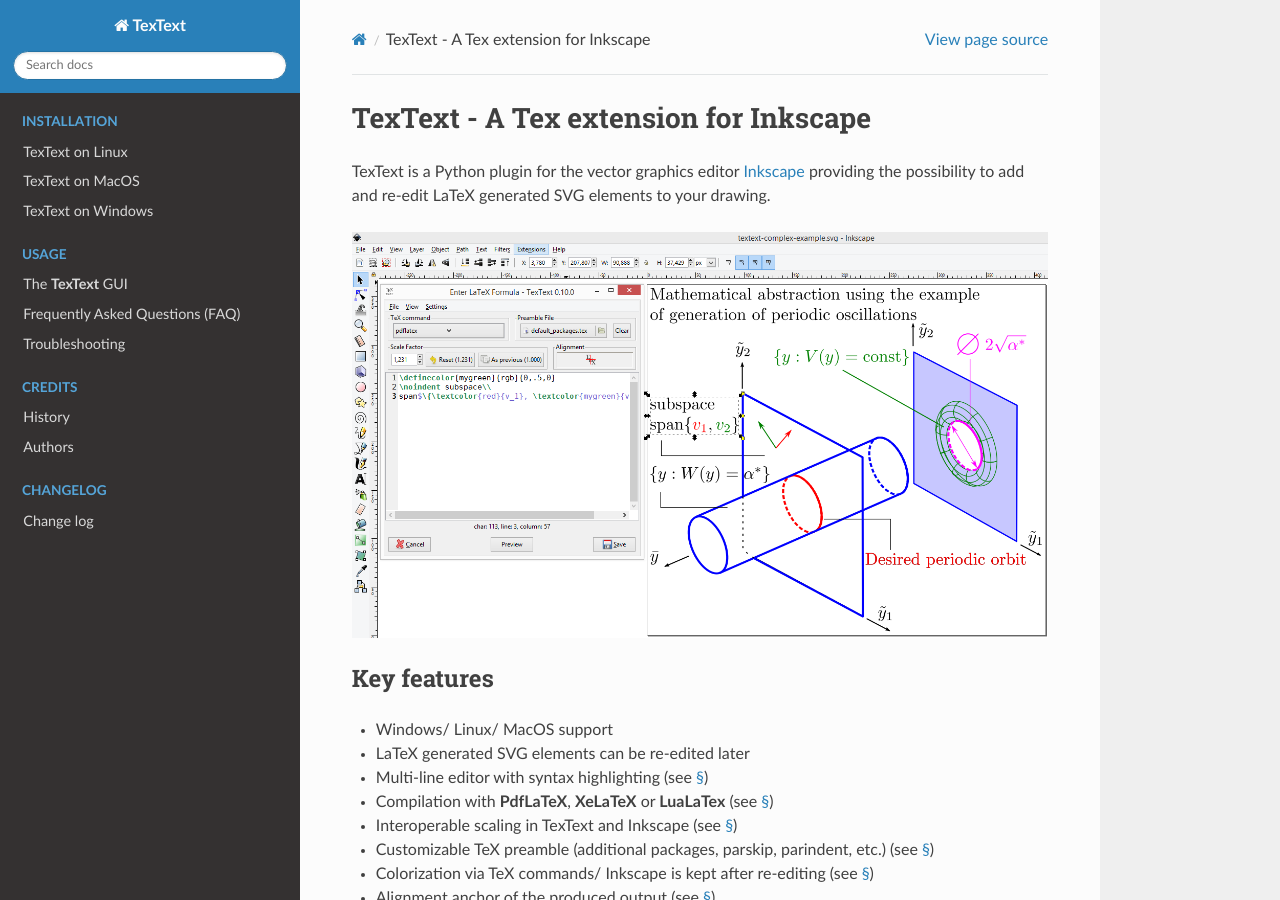
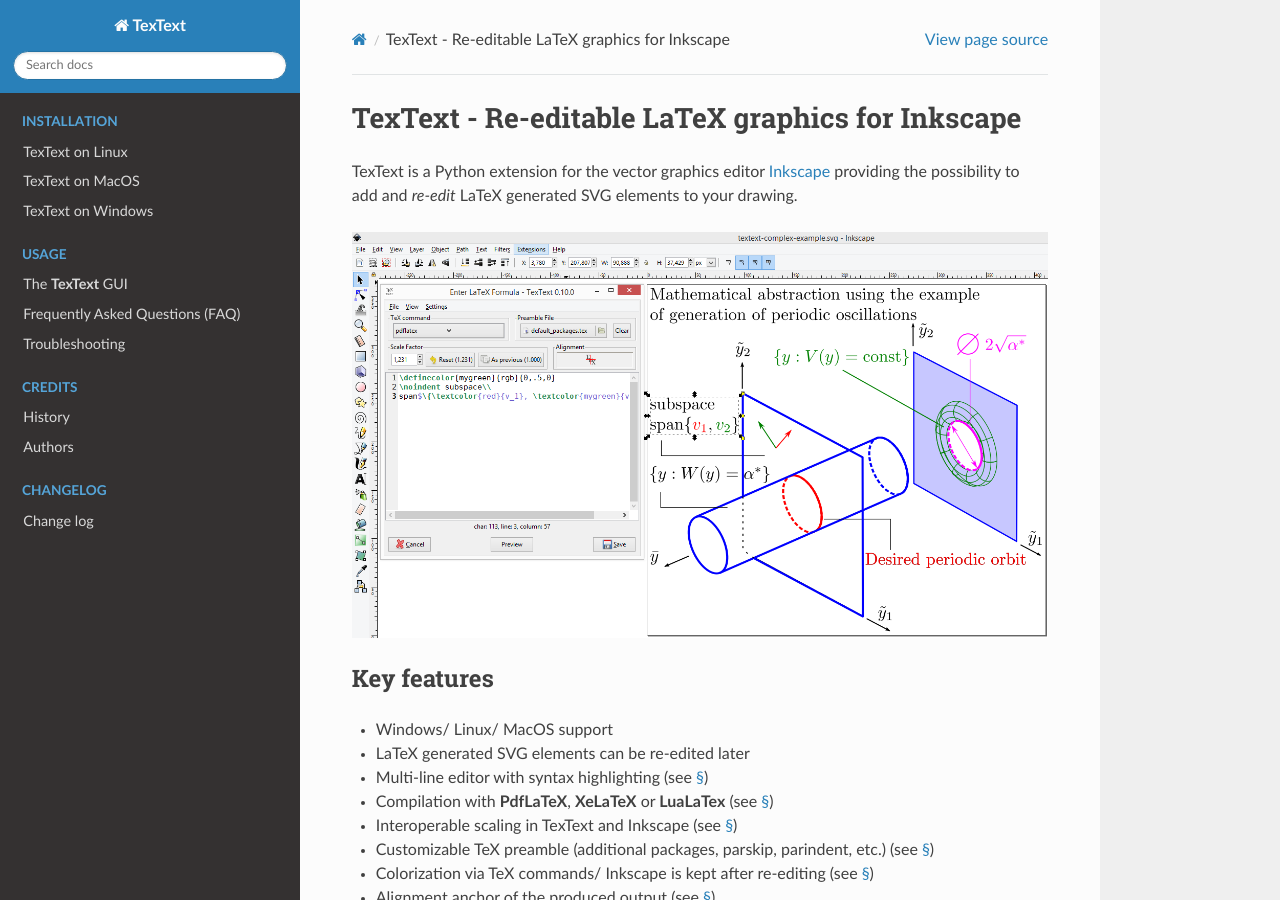
Before and after one commit to textext/textext, a Sphinx documentation site: the page built from docs/source/index.rst, in a window 1280 px wide and 900 px high. Built offline with Sphinx 7.4.7 and the Read the Docs theme 2.0.0, drawn with Linux system fonts in a browser that asks for light colours.

Commit message:
Doc: More meaningful description of project.

```diff
--- a/docs/source/index.rst
+++ b/docs/source/index.rst
@@ -1,9 +1,9 @@
-TexText - A Tex extension for Inkscape
-======================================
+TexText - Re-editable LaTeX graphics for Inkscape
+=================================================
 
-TexText is a Python plugin for the vector graphics editor
+TexText is a Python extension for the vector graphics editor
 `Inkscape <http://www.inkscape.org/>`__ providing the possibility to add
-and re-edit LaTeX generated SVG elements to your drawing.
+and *re-edit* LaTeX generated SVG elements to your drawing.
 
 .. figure:: images/textext-with-inkscape.png
    :alt: TexText dialog with Inkscape
```
